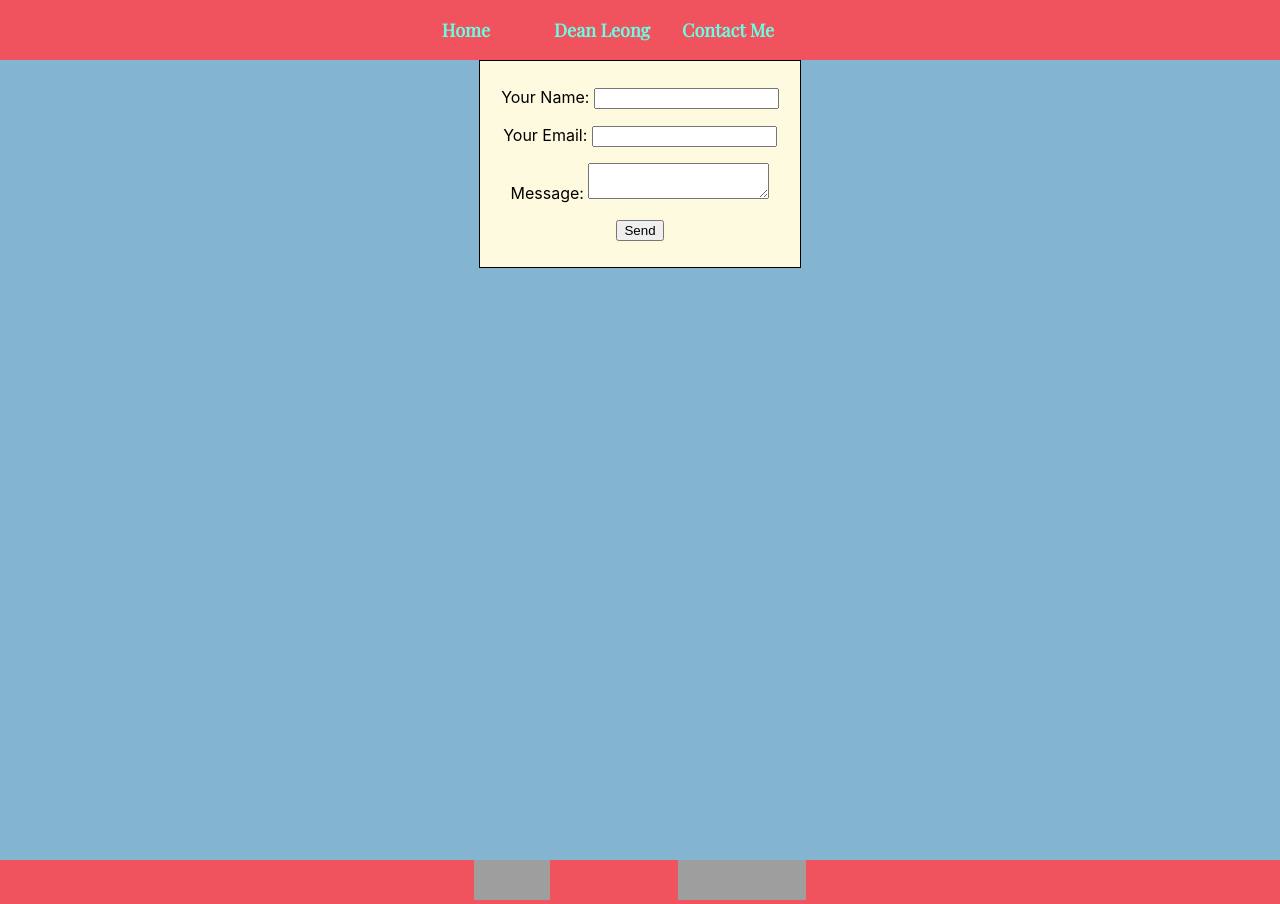
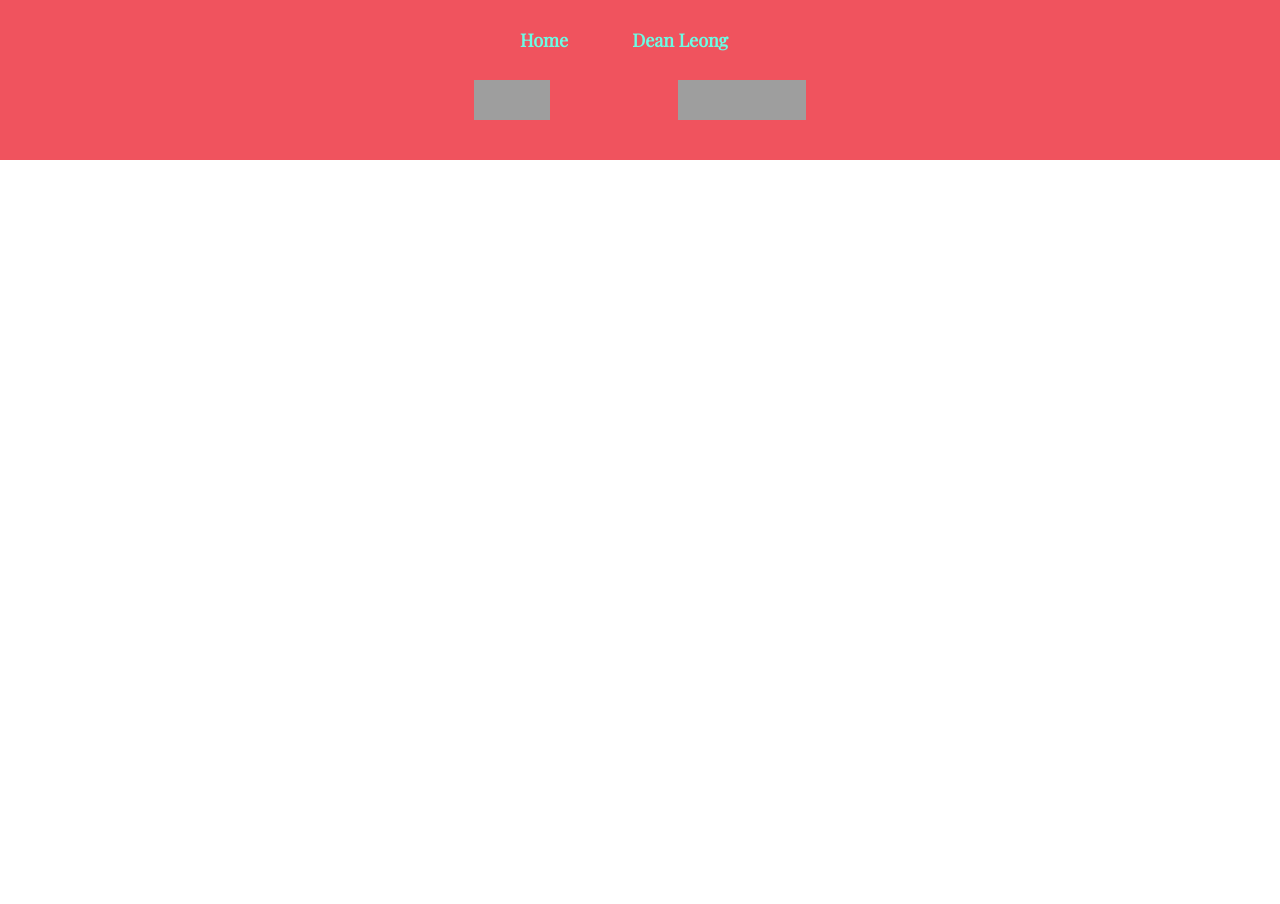
Before and after one commit to DeanLeong/leong_portfolio, a React (Create React App) app in the folder client/: page /contact in a window 1280 px wide. After the commit the page ends 800 px from the top, so only its background shows below. Built offline with nearby package versions, Linux system fonts and the light colour scheme; grey boxes are pictures that could not be loaded.

Commit message:
Revert "need to go live to test the form"

```diff
--- a/client/src/App.js
+++ b/client/src/App.js
@@ -7,7 +7,6 @@ import Project2 from "./screens/Project2"
 import Project3 from "./screens/Project3"
 import Project4 from "./screens/Project4"
 import Layout from "./components/Layout"
-import Contact from "./screens/Contact"
 
 
 export function ScrollToTop() {
@@ -32,7 +31,6 @@ function App() {
                 <Route exact path="/liftlog" component={Project2} />
                 <Route exact path="/greenhouse" component={Project3} />
                 <Route exact path="/the-garage" component={Project4} />
-                <Route exact path="/contact" component={Contact} />
             </Switch>
           </Layout>
       </Router>
--- a/client/src/components/Header.css
+++ b/client/src/components/Header.css
@@ -20,7 +20,7 @@
   justify-content: space-between;
 }
 
-#home-link,
-#contact-link {
+#home-link {
   text-decoration: none;
+  color: black;
 }
--- a/client/src/components/Header.jsx
+++ b/client/src/components/Header.jsx
@@ -10,9 +10,6 @@ function Header(props) {
           <p className="header-content">Home</p>
         </Link>
         <p className="header-content">Dean Leong</p>
-        <Link to="/contact" className="header-content" id="contact-link">
-          <p className="header-content">Contact Me</p>
-        </Link>
       </div>
     </div>
   );
--- a/client/src/screens/Contact.css
+++ /dev/null
@@ -1,18 +0,0 @@
-.contact-me-container {
-  display: flex;
-  flex-direction: column;
-  background-color: #83b5d1;
-  min-height: 100vh;
-  min-width: 100vw;
-}
-
-.contact-form-container {
-  display: flex;
-  flex-direction: column;
-  width: 300px;
-  max-width: 300px;
-  padding: 10px;
-  margin: 0 auto;
-  border: 1px solid black;
-  background-color: #fefae0;
-}
--- a/client/src/screens/Contact.jsx
+++ /dev/null
@@ -1,28 +0,0 @@
-import React from 'react';
-import './Contact.css'
-
-function Contact(props) {
-  return (
-    <div className="contact-me-container">
-      <div className="contact-form-container">
-        <form name="contact" method="POST" data-netlify="true" className="contact-form">
-          <p>
-            <label>Your Name: <input type="text" name="name" /></label>
-          </p>
-          <p>
-            <label>Your Email: <input type="email" name="email" /></label>
-          </p>
-          <p>
-            <label>Message: <textarea name="message"></textarea></label>
-          </p>
-          <p>
-            <button type="submit">Send</button>
-          </p>
-        </form>
-      </div>
-
-    </div>
-  );
-}
-
-export default Contact;
--- a/client/src/screens/Home.jsx
+++ b/client/src/screens/Home.jsx
@@ -25,7 +25,7 @@ function Home(props) {
              <p className="contact-me">Contact me:</p>
              <p className="email">Email: dean.g.leong@gmail.com</p>
              <a href="https://www.linkedin.com/in/dean-leong-2a68041b2/" target="_blank" rel="noreferrer" id="contact-linkedin"><img src="https://i.imgur.com/6T4DdWg.png" className="social-a" id="linkedin" alt="linkedin"></img></a>
-             <a href="https://drive.google.com/file/d/186FX9NKwr6CTShLHVCleh_IQTrC3AHS7/view?usp=sharing" target="_blank" rel="noreferrer" id="resume-link">
+             <a href="https://drive.google.com/file/d/1H4p4v7r5iTrFTUI1nWa3IB9SruwynYUQ/view" target="_blank" rel="noreferrer" id="resume-link">
             <Button variant="contained" color="primary" className="resume-button"><p className="resume-button-text">Here's My Resume</p></Button></a>
           </div>
           </div>
```
Also changed, not shown: 1 other file (tests, documents, lock files or other folders).
